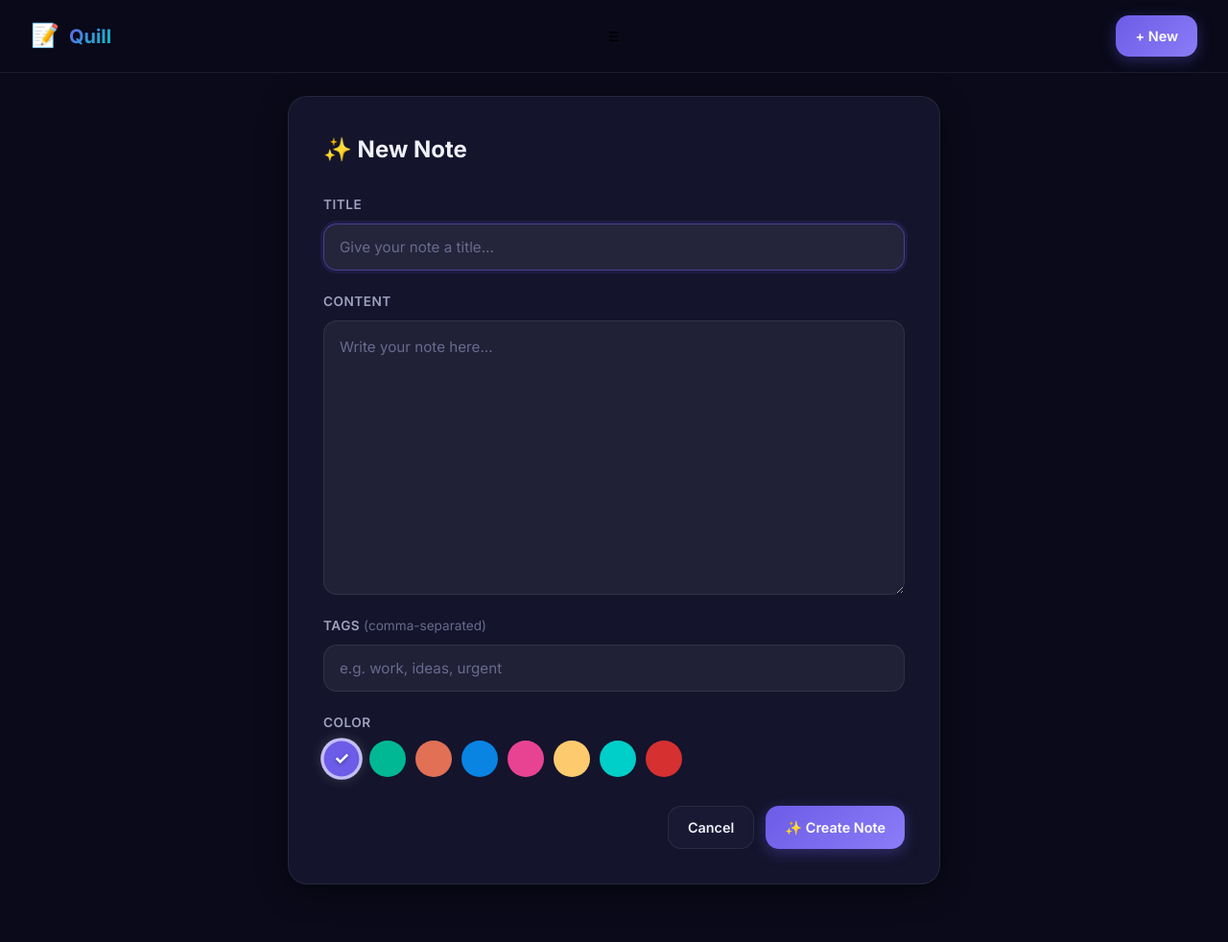
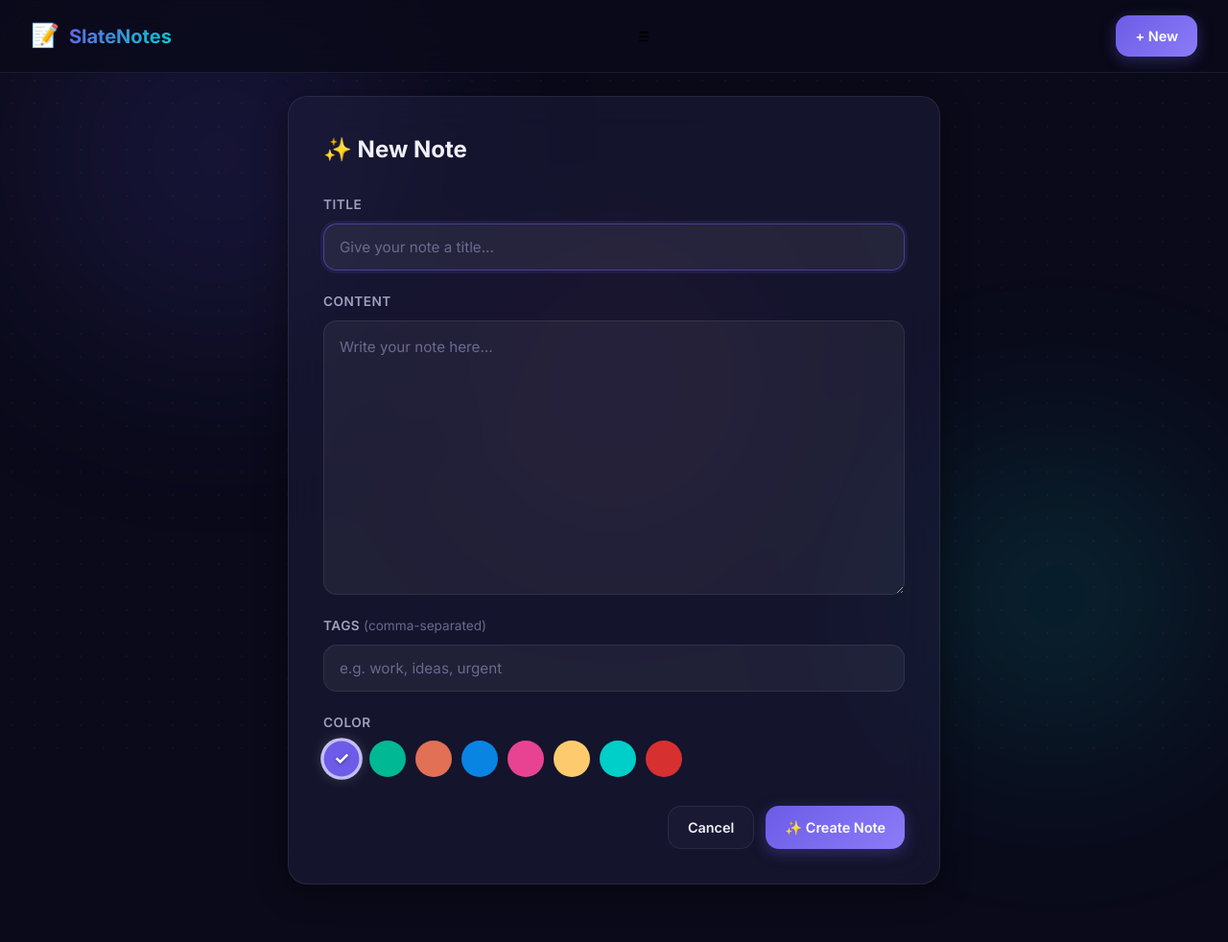
Before and after one commit to Maryam-Sikander/Quill-notes, a Flask app: page /notes/new in a window 1280 px wide. Shown: the whole page at 96% size. Run offline with Flask 3, Linux system fonts and the light colour scheme.

Commit message:
refactor: handle duplicate tags and orphan tags, prevent XSS, enable background orbs, and align branding to SlateNotes

```diff
--- a/database.py
+++ b/database.py
@@ -127,6 +127,12 @@
 def delete_note(note_id):
     conn = get_db()
     conn.execute("DELETE FROM notes WHERE id = ?", (note_id,))
+    # Clean up orphan tags since CASCADE delete of note_tags doesn't trigger deletion in tags table
+    conn.execute("""
+        DELETE FROM tags WHERE id NOT IN (
+            SELECT DISTINCT tag_id FROM note_tags
+        )
+    """)
     conn.commit()
     conn.close()
 
@@ -172,13 +178,15 @@
 def _sync_tags(conn, note_id, tag_names):
     conn.execute("DELETE FROM note_tags WHERE note_id = ?", (note_id,))
 
+    seen = set()
     for name in tag_names:
         name = name.strip().lower()
-        if not name:
+        if not name or name in seen:
             continue
+        seen.add(name)
         conn.execute("INSERT OR IGNORE INTO tags (name) VALUES (?)", (name,))
         tag = conn.execute("SELECT id FROM tags WHERE name = ?", (name,)).fetchone()
-        conn.execute("INSERT INTO note_tags (note_id, tag_id) VALUES (?, ?)", (note_id, tag["id"]))
+        conn.execute("INSERT OR IGNORE INTO note_tags (note_id, tag_id) VALUES (?, ?)", (note_id, tag["id"]))
 
     conn.execute("""
         DELETE FROM tags WHERE id NOT IN (
--- a/static/style.css
+++ b/static/style.css
@@ -50,6 +50,18 @@
     cursor: pointer;
     border: none;
     background: none;
+}
+
+.dot-grid {
+    position: fixed;
+    top: 0;
+    left: 0;
+    width: 100%;
+    height: 100%;
+    background-image: radial-gradient(rgba(255, 255, 255, 0.03) 1px, transparent 1px);
+    background-size: 24px 24px;
+    z-index: 0;
+    pointer-events: none;
 }
 
 .bg-orb {
--- a/templates/base.html
+++ b/templates/base.html
@@ -12,12 +12,16 @@
 </head>
 
 <body class="{% block body_class %}{% endblock %}">
+    <!-- Background Orbs -->
+    <div class="bg-orb bg-orb-1"></div>
+    <div class="bg-orb bg-orb-2"></div>
+    <div class="bg-orb bg-orb-3"></div>
     <!-- Dot-grid background -->
     <div class="dot-grid"></div>
     <nav class="navbar" id="main-nav">
         <a href="{{ url_for('index') }}" class="nav-brand">
             <span class="nav-icon">📝</span>
-            <span class="nav-title">Quill</span>
+            <span class="nav-title">SlateNotes</span>
         </a>
         <div class="nav-left">
             <button class="sidebar-toggle" id="sidebar-toggle" title="Toggle sidebar">☰</button>
--- a/templates/edit.html
+++ b/templates/edit.html
@@ -1,5 +1,5 @@
 {% extends "base.html" %}
-{% block title %}{{ 'Edit' if note else 'New' }} Note — FlaskNotes{% endblock %}
+{% block title %}{{ 'Edit' if note else 'New' }} Note — SlateNotes{% endblock %}
 
 {% block content %}
 <div class="form-wrapper">
--- a/templates/index.html
+++ b/templates/index.html
@@ -1,5 +1,5 @@
 {% extends "base.html" %}
-{% block title %}FlaskNotes — Your Notes{% endblock %}
+{% block title %}SlateNotes — Your Notes{% endblock %}
 
 {% block content %}
 <section class="hero">
--- a/templates/view.html
+++ b/templates/view.html
@@ -27,7 +27,7 @@
         </div>
 
         <div class="note-view-content" id="note-content">
-            {{ note.content | replace('\n', '<br>') | safe }}
+            {{ note.content | e | replace('\n', '<br>') | safe }}
         </div>
 
         <div class="note-view-actions">
```
Also changed, not shown: 1 other file.
